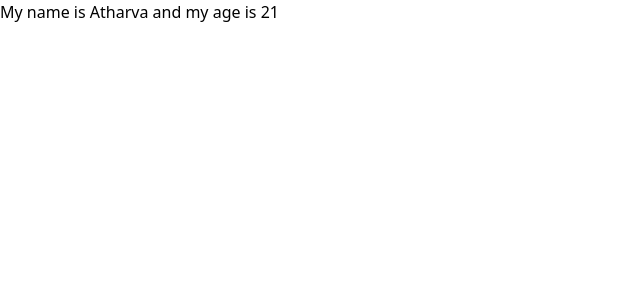
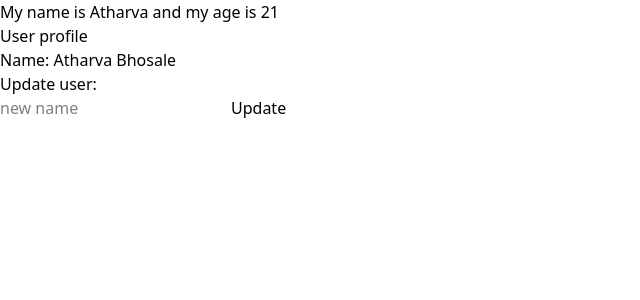
Before and after one commit to AtashiHatake/learning-react, a React (Vite) app: page / in a window 1280 px wide. Shown: the top 300 px of the page, without its empty margins (0-640 px from the left). Built offline with nearby package versions, Linux system fonts and the light colour scheme.

Commit message:
creating a basic user update form using useContext hook

```diff
--- a/src/App.jsx
+++ b/src/App.jsx
@@ -31,8 +31,9 @@
 import UseEffectFetchData from "./components/UseEffectFetchData";
 import { createContext } from "react";
 import ComponentA from "./components/ComponentA";
-import ComponentB from "./components/ComponentB";
-import ComponentC from "./components/ComponentC";
+import UserProfile from "./components/UserProfile";
+import { UserProvider } from "./components/UserContext";
+import UpdateUser from "./components/UpdateUser";
 
 
 export const nameData = createContext();
@@ -50,6 +51,12 @@
                 <ComponentA  />
             </multipleData.Provider>
         </nameData.Provider>
+
+        <UserProvider>
+            <UserProfile />
+            <UpdateUser />
+        </UserProvider>
+
         {/*
         <Greetings />
         <ProductInfo />
@@ -101,4 +108,4 @@
 
 // JSX we need to use className not class like we use in HTML.
 // for lists we generally use loops or map
-// stopped at 3:05:48
+// stopped at 3:25:45
--- /dev/null
+++ b/src/components/UpdateUser.jsx
@@ -0,0 +1,29 @@
+import { UserContext } from "./UserContext";
+import { useContext, useState } from "react";
+
+
+
+const UpdateUser = () => {
+  const {updatedUser} = useContext(UserContext);
+  const [newName, setNewName] = useState('')
+
+  const handleSubmit = (e) => {
+    e.preventDefault();
+    if(newName.trim()) {
+        updatedUser(newName);
+        setNewName('');
+    }
+  }
+
+  return (
+    <div>
+        <h2>Update user: </h2>
+        <form onSubmit={handleSubmit}>
+            <input type="text" value={newName} onChange={e => setNewName(e.target.value)} placeholder="new name"/>
+            <button type="submit">Update</button>
+        </form>
+    </div>
+  )
+}
+
+export default UpdateUser
--- /dev/null
+++ b/src/components/UserContext.jsx
@@ -0,0 +1,17 @@
+import { createContext, useState } from "react";
+
+const UserContext = createContext();
+
+const UserProvider = ({ children }) => {
+    const [user, setUser] = useState({name: "Atharva Bhosale"});
+
+    const updatedUser = (newName) => {
+        setUser({name: newName});
+    }
+
+    return <UserContext.Provider value={{ user, updatedUser }}>
+        {children}
+    </UserContext.Provider>
+}
+
+export { UserContext, UserProvider };
--- /dev/null
+++ b/src/components/UserProfile.jsx
@@ -0,0 +1,14 @@
+import { useContext } from "react";
+import { UserContext } from "./UserContext";
+
+const UserProfile = () => {
+  const {user} = useContext(UserContext);
+  return (
+    <div>
+        <h1>User profile</h1>
+        <p>Name: {user.name}</p>
+    </div>
+  )
+}
+
+export default UserProfile
```
